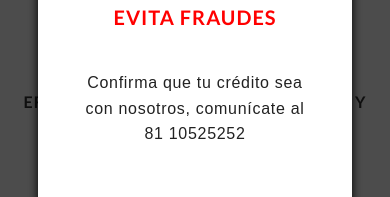
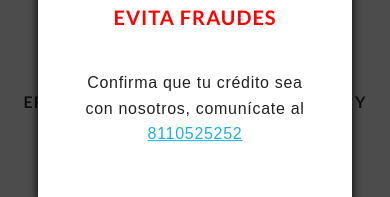
Before and after one commit to lagggom/avanza, a plain HTML site: page index.html in a window 390 px wide. Shown: the part 473-670 px from the top of the page. Drawn offline with nearby package versions, Linux system fonts and the light colour scheme; a web font is replaced by a local one.

Commit message:
add link to phone number

```diff
--- a/index.html
+++ b/index.html
@@ -305,7 +305,7 @@ ga('send', 'pageview');
 	<h3>AVANZA MEXICO FINANCIERA</h3>
 	<p>NO otorga créditos en Línea, ni solicita que se realicen depósitos en efectivo.</p>
 	<h2>EVITA FRAUDES</h2>
-	<p>Confirma que tu crédito sea con nosotros, comunícate al 81 10525252</p>
+	<p>Confirma que tu crédito sea con nosotros, comunícate al <a href="tel:+52811052525">8110525252</a></p>
 </div>
 <script>
 	function openModal(){
```
